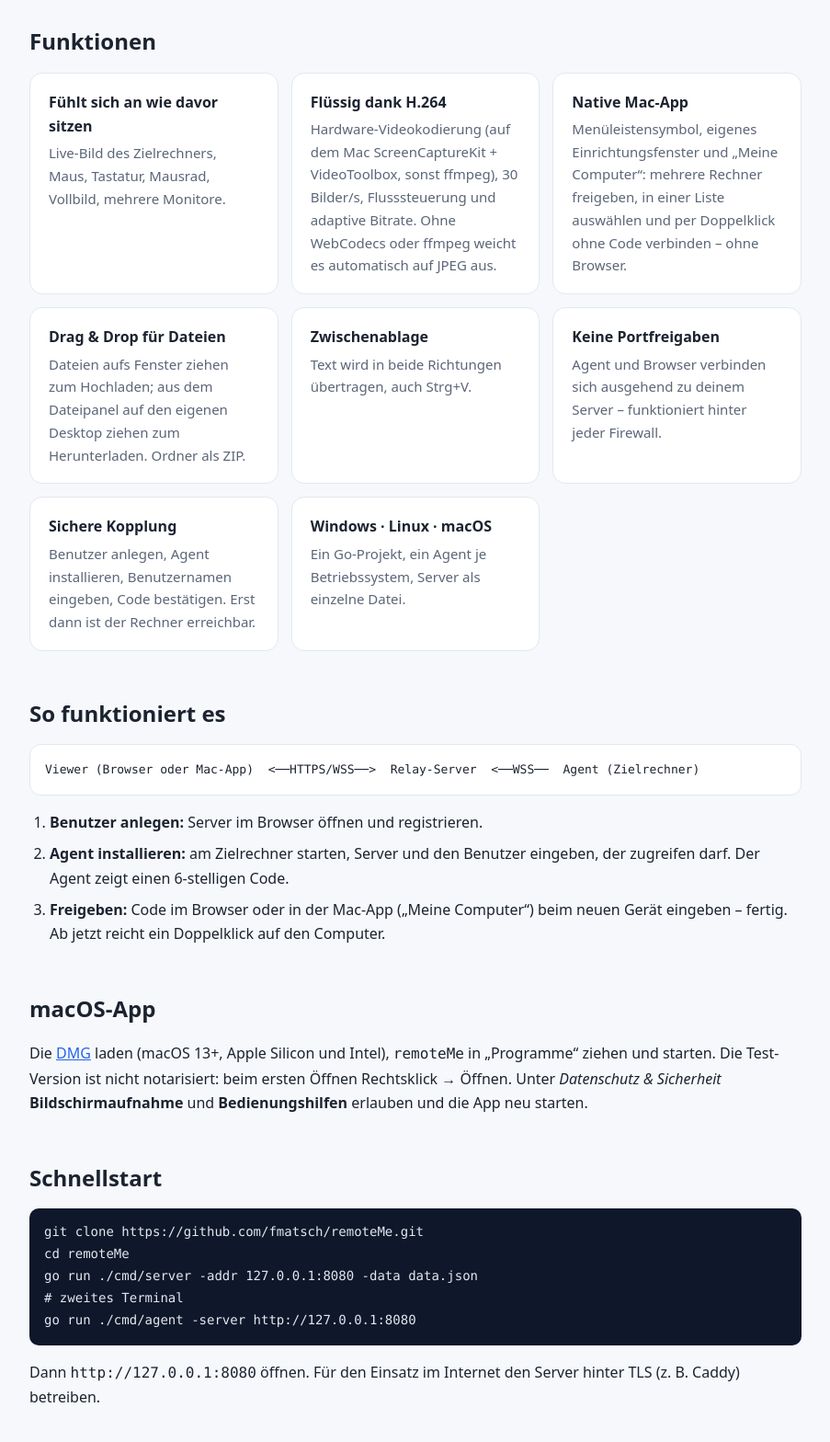
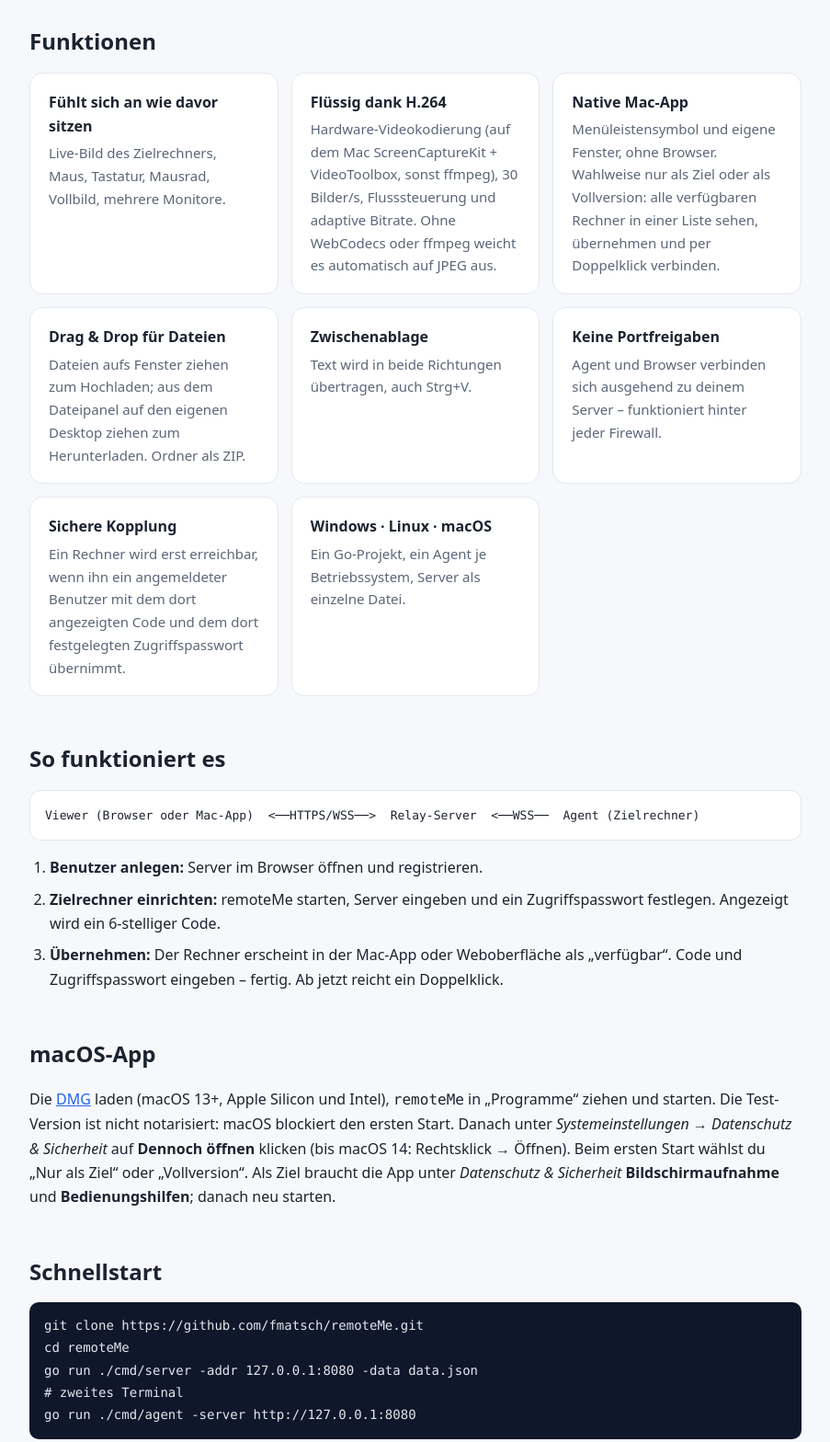
Before and after one commit to fmatsch/remoteMe, a plain HTML site: page docs/index.html in a window 1280 px wide. Shown: the part 420-1988 px from the top of the page at 92% size, without its empty margins (188-1091 px from the left). Drawn offline with Linux system fonts and the light colour scheme.

Commit message:
Webseite: Stand 1.2.0 (Zugriffspasswort, verfügbare Rechner, Rollen), Hinweis zum ersten Start
Co-Authored-By: Claude Sonnet 5.5 <noreply@anthropic.com>

```diff
--- a/docs/index.html
+++ b/docs/index.html
@@ -38,7 +38,7 @@ footer{padding:48px 0;color:var(--mut);font-size:14px}
   <h1>remote<span>Me</span></h1>
   <p class="lead">Selbst gehostete Fernwartung. Bildschirm sehen, Maus und Tastatur bedienen, Dateien per Drag &amp; Drop hin- und herschieben – im Browser oder mit der nativen Mac-App, für Windows, Linux und macOS. Flüssige Übertragung per H.264.</p>
   <div class="btns">
-    <a class="b p" href="https://github.com/fmatsch/remoteMe/releases/latest">macOS-App laden</a>
+    <a class="b p" href="https://github.com/fmatsch/remoteMe/releases/tag/v1.2.0">macOS-App laden</a>
     <a class="b" href="https://github.com/fmatsch/remoteMe">Auf GitHub ansehen</a>
     <a class="b" href="https://github.com/fmatsch/remoteMe/blob/main/README.md">Bedienung</a>
     <a class="b" href="https://github.com/fmatsch/remoteMe/blob/main/DEVELOPMENT.md">Entwicklerdoku</a>
@@ -49,11 +49,11 @@ footer{padding:48px 0;color:var(--mut);font-size:14px}
 <div class="grid">
   <div class="c"><b>Fühlt sich an wie davor sitzen</b><p>Live-Bild des Zielrechners, Maus, Tastatur, Mausrad, Vollbild, mehrere Monitore.</p></div>
   <div class="c"><b>Flüssig dank H.264</b><p>Hardware-Videokodierung (auf dem Mac ScreenCaptureKit + VideoToolbox, sonst ffmpeg), 30 Bilder/s, Flusssteuerung und adaptive Bitrate. Ohne WebCodecs oder ffmpeg weicht es automatisch auf JPEG aus.</p></div>
-  <div class="c"><b>Native Mac-App</b><p>Menüleistensymbol, eigenes Einrichtungsfenster und „Meine Computer“: mehrere Rechner freigeben, in einer Liste auswählen und per Doppelklick ohne Code verbinden – ohne Browser.</p></div>
+  <div class="c"><b>Native Mac-App</b><p>Menüleistensymbol und eigene Fenster, ohne Browser. Wahlweise nur als Ziel oder als Vollversion: alle verfügbaren Rechner in einer Liste sehen, übernehmen und per Doppelklick verbinden.</p></div>
   <div class="c"><b>Drag &amp; Drop für Dateien</b><p>Dateien aufs Fenster ziehen zum Hochladen; aus dem Dateipanel auf den eigenen Desktop ziehen zum Herunterladen. Ordner als ZIP.</p></div>
   <div class="c"><b>Zwischenablage</b><p>Text wird in beide Richtungen übertragen, auch Strg+V.</p></div>
   <div class="c"><b>Keine Portfreigaben</b><p>Agent und Browser verbinden sich ausgehend zu deinem Server – funktioniert hinter jeder Firewall.</p></div>
-  <div class="c"><b>Sichere Kopplung</b><p>Benutzer anlegen, Agent installieren, Benutzernamen eingeben, Code bestätigen. Erst dann ist der Rechner erreichbar.</p></div>
+  <div class="c"><b>Sichere Kopplung</b><p>Ein Rechner wird erst erreichbar, wenn ihn ein angemeldeter Benutzer mit dem dort angezeigten Code und dem dort festgelegten Zugriffspasswort übernimmt.</p></div>
   <div class="c"><b>Windows · Linux · macOS</b><p>Ein Go-Projekt, ein Agent je Betriebssystem, Server als einzelne Datei.</p></div>
 </div>
 
@@ -61,12 +61,12 @@ footer{padding:48px 0;color:var(--mut);font-size:14px}
 <div class="diag">Viewer (Browser oder Mac-App)  &lt;──HTTPS/WSS──&gt;  Relay-Server  &lt;──WSS──  Agent (Zielrechner)</div>
 <ol>
   <li><b>Benutzer anlegen:</b> Server im Browser öffnen und registrieren.</li>
-  <li><b>Agent installieren:</b> am Zielrechner starten, Server und den Benutzer eingeben, der zugreifen darf. Der Agent zeigt einen 6-stelligen Code.</li>
-  <li><b>Freigeben:</b> Code im Browser oder in der Mac-App („Meine Computer“) beim neuen Gerät eingeben – fertig. Ab jetzt reicht ein Doppelklick auf den Computer.</li>
+  <li><b>Zielrechner einrichten:</b> remoteMe starten, Server eingeben und ein Zugriffspasswort festlegen. Angezeigt wird ein 6-stelliger Code.</li>
+  <li><b>Übernehmen:</b> Der Rechner erscheint in der Mac-App oder Weboberfläche als „verfügbar“. Code und Zugriffspasswort eingeben – fertig. Ab jetzt reicht ein Doppelklick.</li>
 </ol>
 
 <h2>macOS-App</h2>
-<p>Die <a href="https://github.com/fmatsch/remoteMe/releases/latest" style="color:var(--acc)">DMG</a> laden (macOS 13+, Apple Silicon und Intel), <code>remoteMe</code> in „Programme“ ziehen und starten. Die Test-Version ist nicht notarisiert: beim ersten Öffnen Rechtsklick → Öffnen. Unter <i>Datenschutz &amp; Sicherheit</i> <b>Bildschirmaufnahme</b> und <b>Bedienungshilfen</b> erlauben und die App neu starten.</p>
+<p>Die <a href="https://github.com/fmatsch/remoteMe/releases/tag/v1.2.0" style="color:var(--acc)">DMG</a> laden (macOS 13+, Apple Silicon und Intel), <code>remoteMe</code> in „Programme“ ziehen und starten. Die Test-Version ist nicht notarisiert: macOS blockiert den ersten Start. Danach unter <i>Systemeinstellungen → Datenschutz &amp; Sicherheit</i> auf <b>Dennoch öffnen</b> klicken (bis macOS 14: Rechtsklick → Öffnen). Beim ersten Start wählst du „Nur als Ziel“ oder „Vollversion“. Als Ziel braucht die App unter <i>Datenschutz &amp; Sicherheit</i> <b>Bildschirmaufnahme</b> und <b>Bedienungshilfen</b>; danach neu starten.</p>
 
 <h2>Schnellstart</h2>
 <pre><code>git clone https://github.com/fmatsch/remoteMe.git
@@ -80,7 +80,9 @@ go run ./cmd/agent -server http://127.0.0.1:8080</code></pre>
 <table>
   <tr><th>Bereich</th><th>Status</th></tr>
   <tr><td>Server, Kopplung, Weboberfläche</td><td>getestet (Windows, Linux-Server im Testbetrieb)</td></tr>
-  <tr><td>Agent macOS: Bild (H.264), Maus, Tastatur, native App</td><td>getestet (Bild, Maus, Taste); Fernzugriff aus der App folgt im Praxistest</td></tr>
+  <tr><td>Agent macOS: Bild (H.264), Maus, Tastatur</td><td>getestet</td></tr>
+  <tr><td>Übernahme mit Code und Zugriffspasswort</td><td>getestet (Server und Weboberfläche)</td></tr>
+  <tr><td>Fernzugriff aus der nativen Mac-App</td><td>im Praxistest</td></tr>
   <tr><td>Agent Windows: Bild, Maus, Dateien</td><td>getestet (v1.0); H.264 über ffmpeg noch ungeprüft</td></tr>
   <tr><td>Agent Linux (X11)</td><td>kompiliert, noch nicht auf Gerät geprüft</td></tr>
 </table>
```
